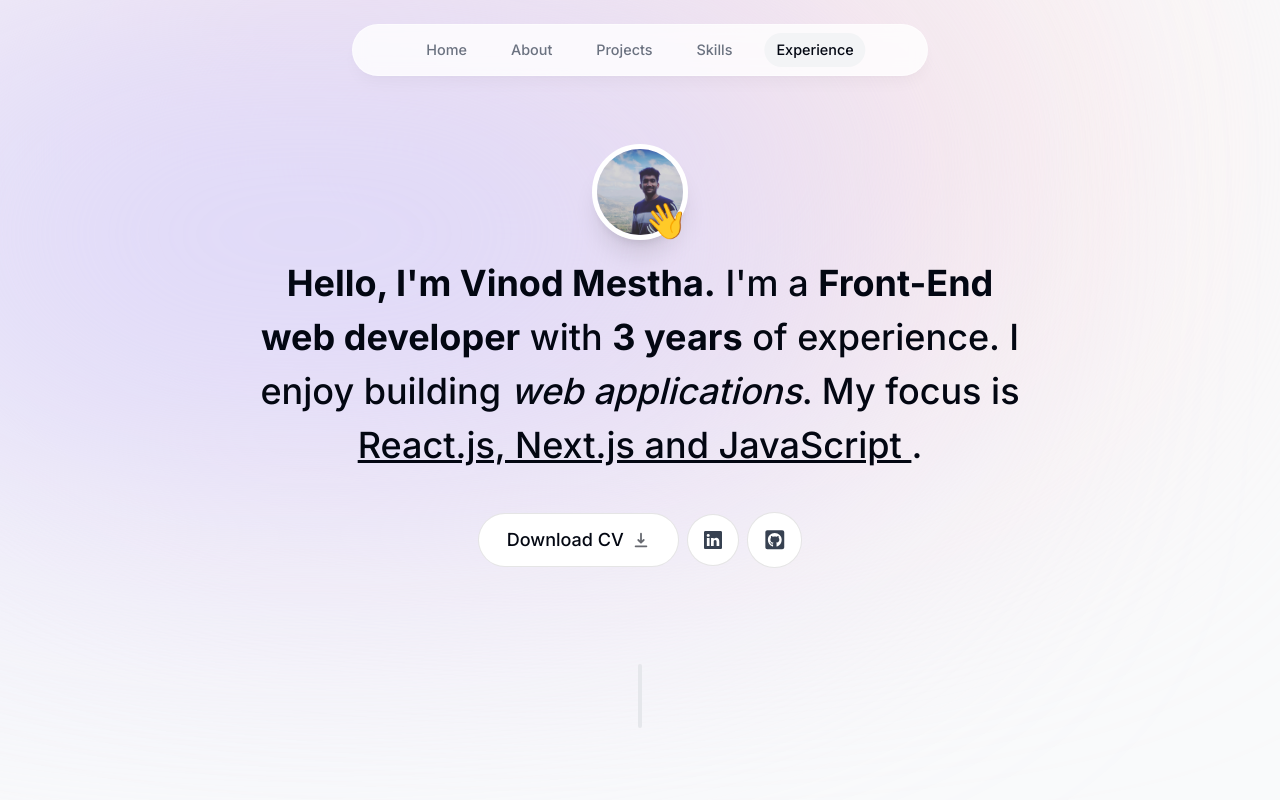
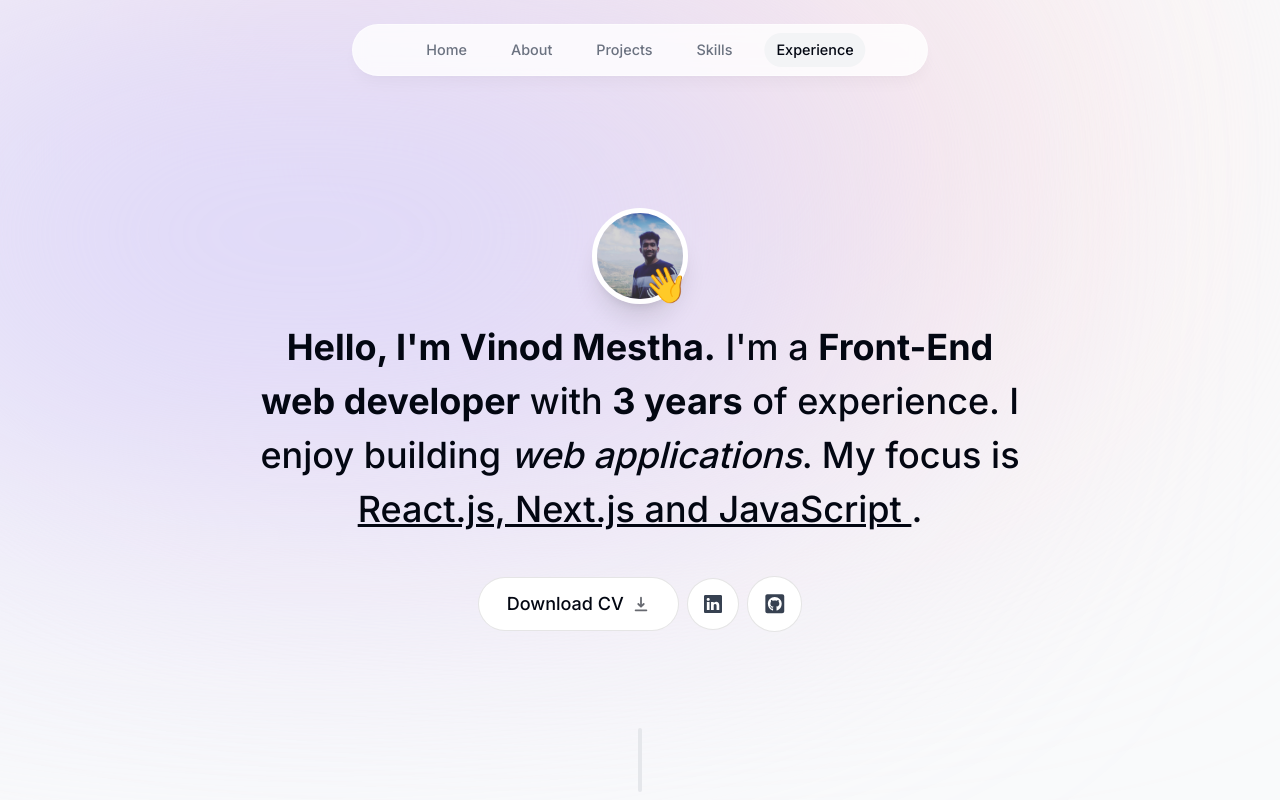
Before and after one commit to Vinodmestha/portfolio-website, a Next.js app: page / in a window 1280 px wide. Shown: the top 800 px of the page. Built offline with nearby package versions, Linux system fonts and the light colour scheme.

Commit message:
resume updated

```diff
--- a/components/Intro.jsx
+++ b/components/Intro.jsx
@@ -20,7 +20,7 @@ export default function Intro() {
         <section
             ref={ref}
             id="home"
-            className="mb-28 max-w-[50rem] text-center sm:mb-0 scroll-mt-[100rem]"
+            className="mb-28 sm:mt-16 max-w-[50rem] text-center sm:mb-0 scroll-mt-[100rem]"
         >
             <div className="flex items-center justify-center">
                 <div className="relative">
@@ -81,7 +81,7 @@ export default function Intro() {
             >
                 <a
                     className="group bg-white px-7 py-3 flex items-center gap-2 rounded-full outline-none focus:scale-110 hover:scale-110 active:scale-105 transition cursor-pointer borderBlack dark:bg-white/10"
-                    href="/resume.pdf"
+                    href="/Vinodmestha.pdf"
                     download
                 >
                     Download CV {" "}
```
Also changed, not shown: 2 other files (tests, documents, lock files or other folders).
